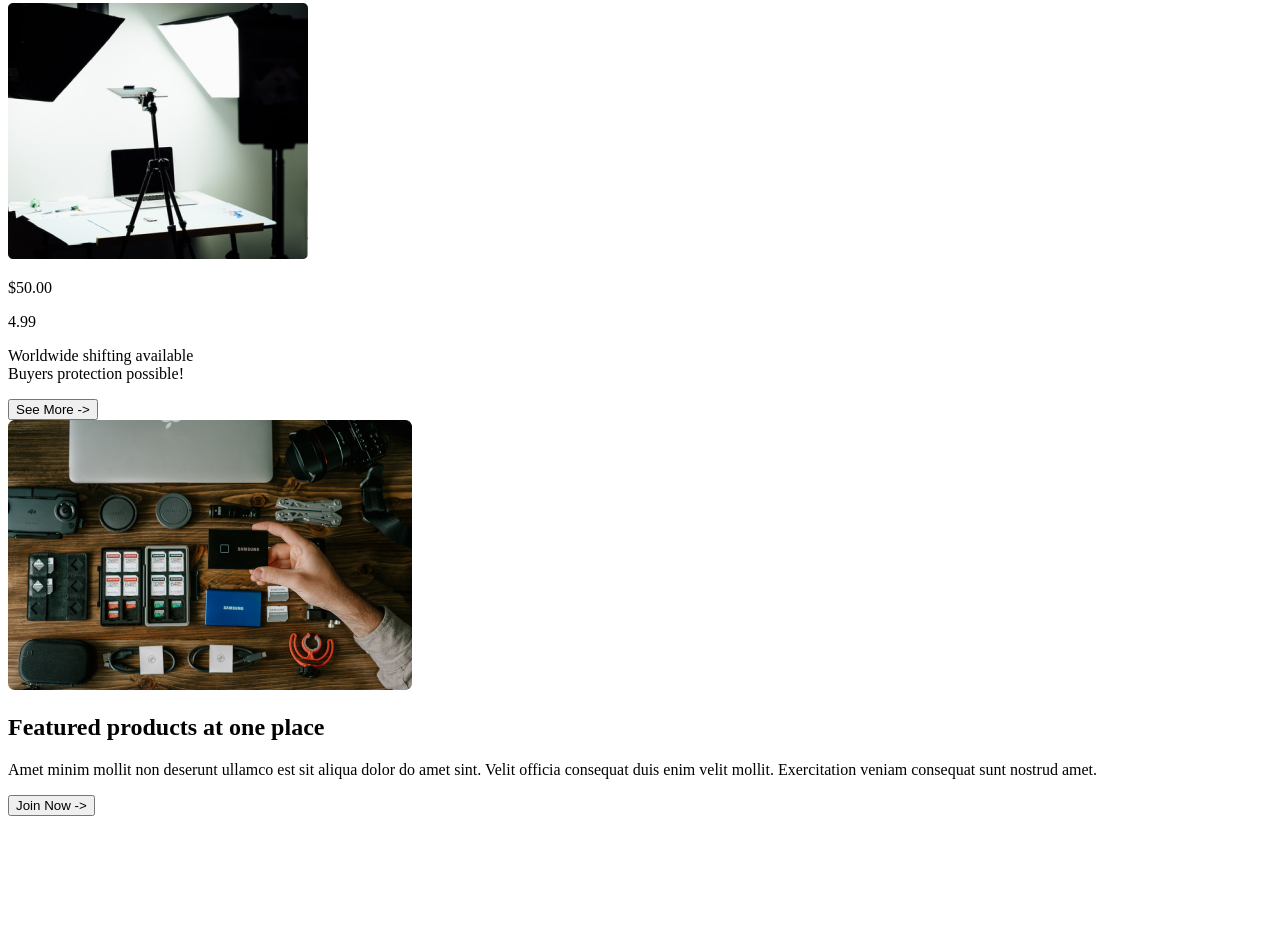
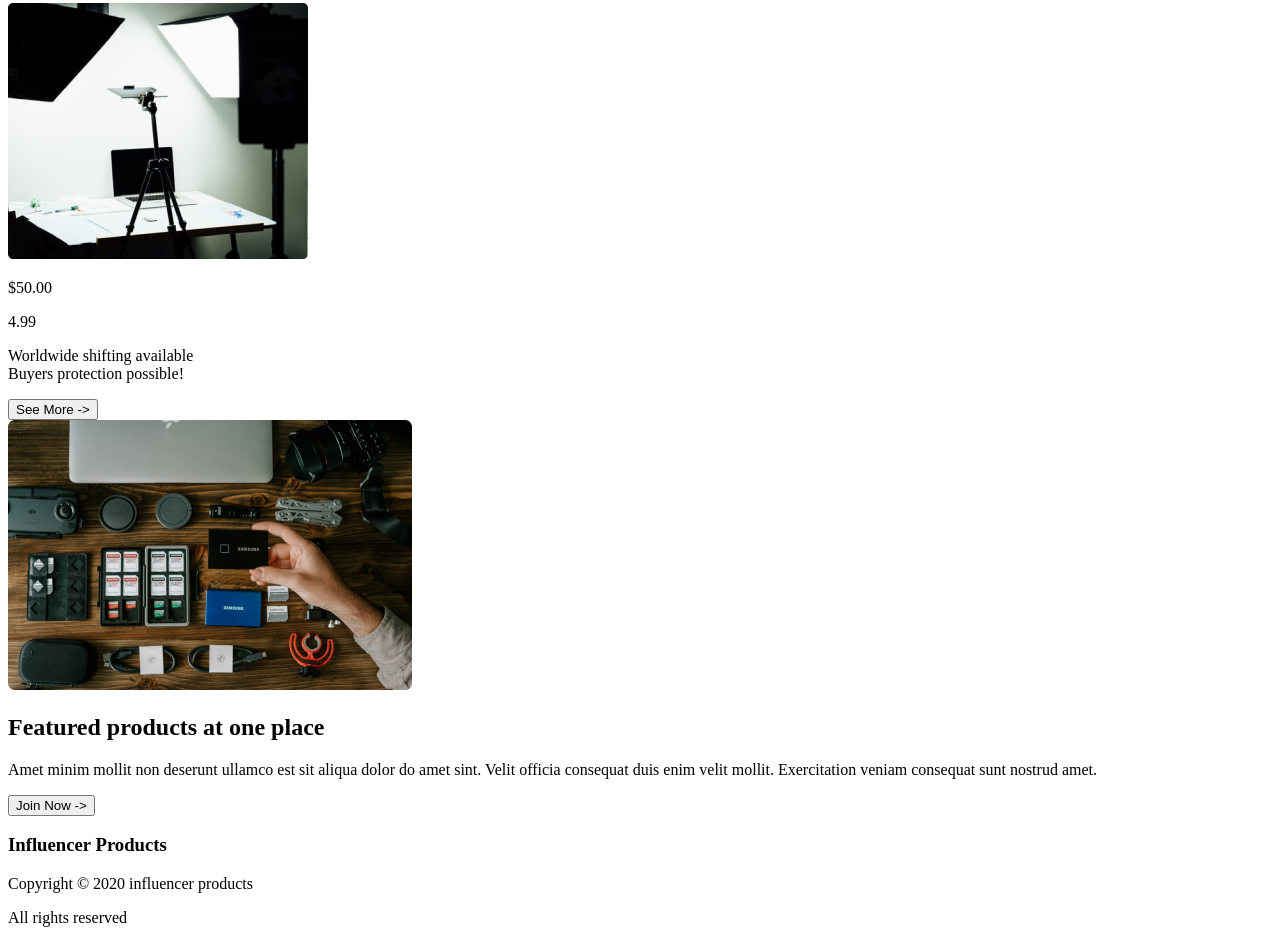
Before and after one commit to Tarannummm/influencer-gear, a plain HTML site: page index.html in a window 1280 px wide. Shown: the part 3138-4081 px from the top of the page. Before the commit the page ends 3962 px from the top, so only its background shows below. Drawn offline with Linux system fonts and the light colour scheme.

Commit message:
footer added

```diff
--- a/index.html
+++ b/index.html
@@ -106,10 +106,13 @@
            </div>
         </section>
 
+
     </main>
     <footer>
 
-
+        <h3>Influencer Products</h3>
+        <p>Copyright © 2020  influencer products</p>
+        <p>All rights reserved</p>
     </footer>
 
 </body>
```
